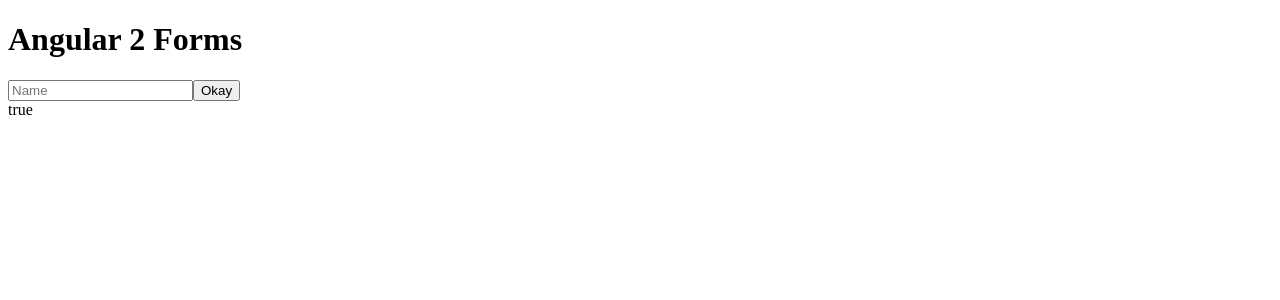
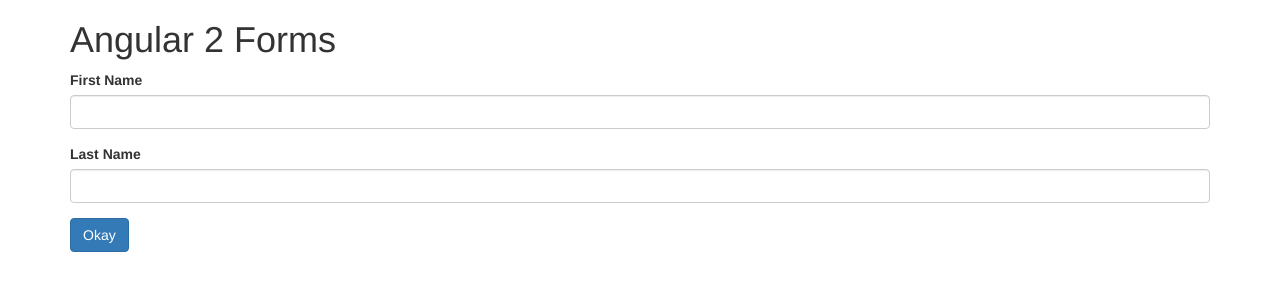
Before and after one commit to adibwoy/Angular-2-Forms, an Angular app: page / in a window 1280 px wide. Shown: the top 300 px of the page. Built offline with nearby package versions, Linux system fonts and the light colour scheme.

Commit message:
Adding Bootstrap

```diff
--- a/src/app/app.component.html
+++ b/src/app/app.component.html
@@ -1,7 +1,14 @@
-<h1>Angular 2 Forms</h1>
-<form #form="ngForm" novalidate>
-    <input type="text" required placeholder="Name" name="name" ngModel>
-    <button type="submit">Okay</button>
-</form>
-
-{{ form.pristine }}
+<div class="container">
+    <h1>Angular 2 Forms</h1>
+    <form #form="ngForm" novalidate>
+        <div class="form-group">
+            <label for="firstNameId">First Name</label>
+            <input id="firstNameId" type="text" class="form-control" required name="name" ngModel>
+        </div>
+        <div class="form-group">
+            <label for="lastNameId">Last Name</label>
+            <input id="lastNameId" type="text" class="form-control" required name="name" ngModel>
+        </div>
+        <button class="btn btn-primary" type="submit">Okay</button>
+    </form>
+</div>
--- a/src/environments/environment.prod.ts
+++ b/src/environments/environment.prod.ts
@@ -1,3 +1,3 @@
 export const environment = {
-  production: true
+    production: true
 };
--- a/src/environments/environment.ts
+++ b/src/environments/environment.ts
@@ -4,5 +4,5 @@
 // The list of which env maps to which file can be found in `angular-cli.json`.
 
 export const environment = {
-  production: false
+    production: false
 };
--- a/src/index.html
+++ b/src/index.html
@@ -8,6 +8,9 @@
 
     <meta name="viewport" content="width=device-width, initial-scale=1">
     <link rel="icon" type="image/x-icon" href="favicon.ico">
+
+    <!-- Latest compiled and minified CSS -->
+    <link rel="stylesheet" href="https://maxcdn.bootstrapcdn.com/bootstrap/3.3.7/css/bootstrap.min.css" integrity="sha384-BVYiiSIFeK1dGmJRAkycuHAHRg32OmUcww7on3RYdg4Va+PmSTsz/K68vbdEjh4u" crossorigin="anonymous">
 </head>
 
 <body>
```
Also changed, not shown: src/app/app.component.ts (+4 -4 lines), src/app/app.module.ts (indentation only), 1 other file (tests, documents, lock files or other folders). Lines whose indentation alone changed are shown as unchanged.
